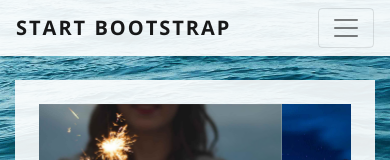
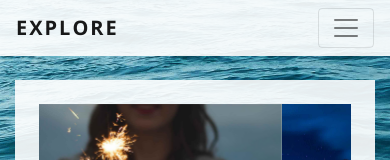
Before and after one commit to Esther-Guo/PlanetB612, a website: page index.html in a window 390 px wide. Shown: the top 160 px of the page. Drawn offline with nearby package versions, Linux system fonts and the light colour scheme.

Commit message:
啦啦啦

```diff
--- a/index.html
+++ b/index.html
@@ -32,7 +32,7 @@
     <!-- Navigation -->
     <nav class="navbar navbar-expand-lg navbar-light bg-faded py-lg-4">
       <div class="container">
-        <a class="navbar-brand text-uppercase text-expanded font-weight-bold d-lg-none" href="#">Start Bootstrap</a>
+        <a class="navbar-brand text-uppercase text-expanded font-weight-bold d-lg-none" href="#">EXPLORE</a>
         <button class="navbar-toggler" type="button" data-toggle="collapse" data-target="#navbarResponsive" aria-controls="navbarResponsive" aria-expanded="false" aria-label="Toggle navigation">
           <span class="navbar-toggler-icon"></span>
         </button>
```
